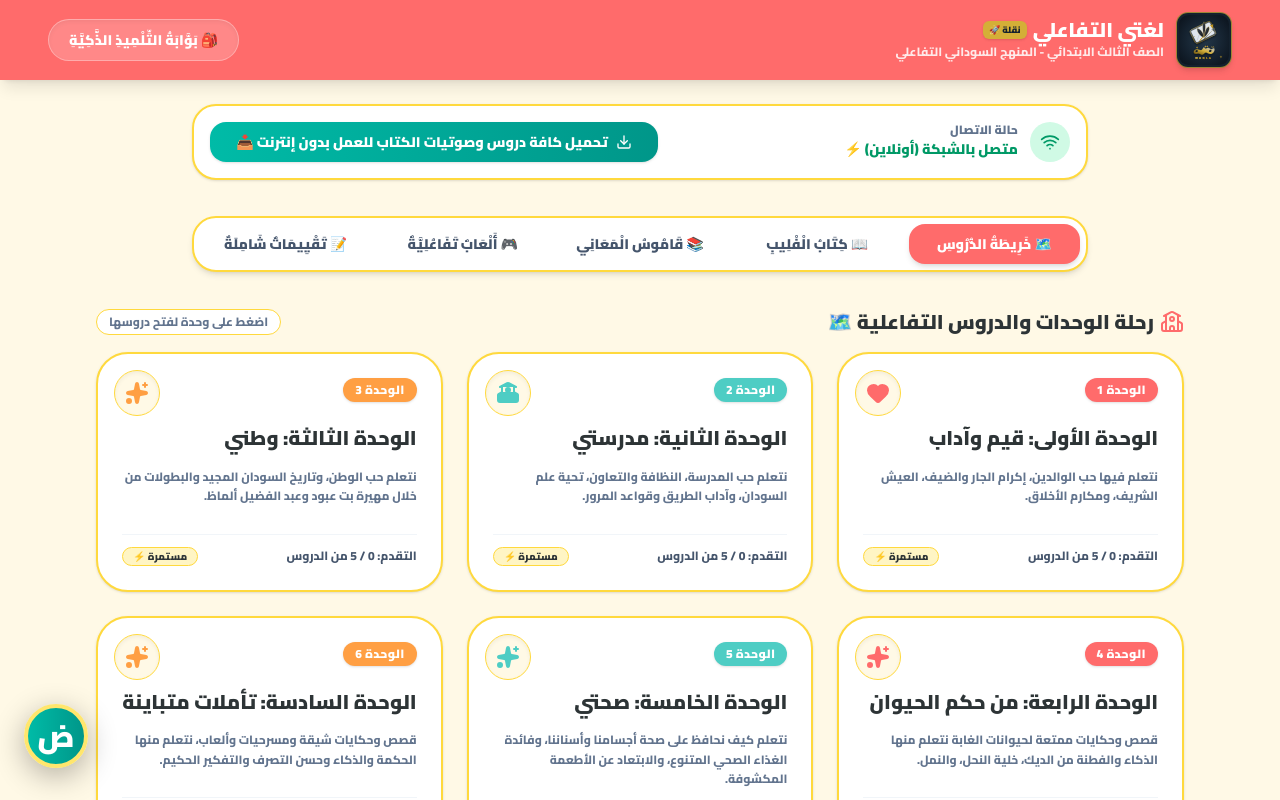
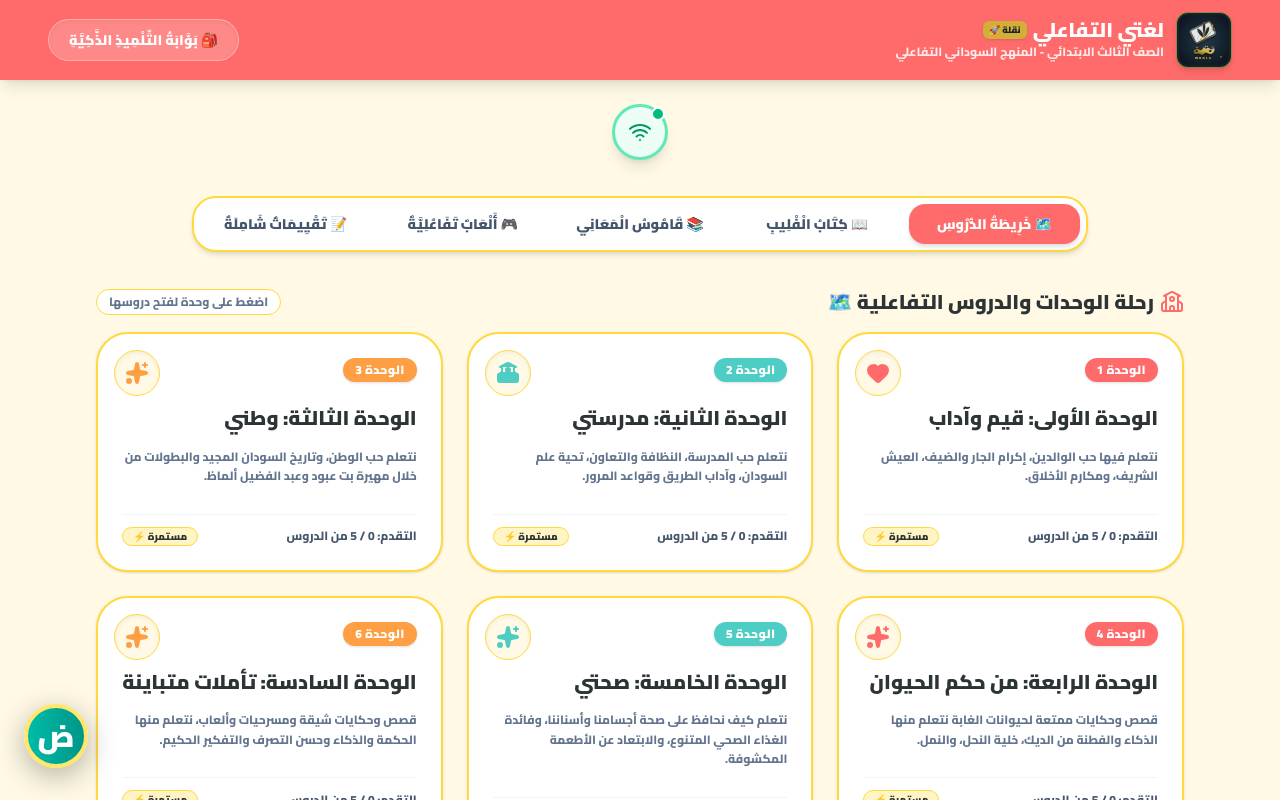
Before and after one commit to almangory/My-Language-Grade-3, a React (Vite) app: page / in a window 1280 px wide. Shown: the top 800 px of the page. Built offline with nearby package versions, Linux system fonts and the light colour scheme.

Commit message:
feat: make connection status panel collapsible
Convert the offline connection status panel into a collapsible interface to save screen space, using a pulsing Wi-Fi toggle button.

```diff
--- a/src/App.tsx
+++ b/src/App.tsx
@@ -78,6 +78,7 @@ export default function App() {
       return false;
     }
   });
+  const [showOfflinePanel, setShowOfflinePanel] = useState(false);
 
   // Track browser online status
   useEffect(() => {
@@ -369,18 +370,43 @@ export default function App() {
       {/* Main Container Wrapper */}
       <main className={`${mainTab === 'flipbook' ? 'max-w-none w-full px-2 md:px-6' : 'max-w-6xl w-full mx-auto px-4 md:px-8'} mt-6 flex-1 flex flex-col gap-6`}>
 
-        {/* Offline & Connection Management Panel */}
-        <div className="w-full max-w-4xl mx-auto bg-white p-4 rounded-3xl border-2 border-yellow-border shadow-sm flex flex-col md:flex-row items-center justify-between gap-4 select-none">
+        {/* Offline & Connection Management Panel - Collapsible Wi-Fi Icon Only */}
+        <div className="w-full max-w-4xl mx-auto flex flex-col items-center select-none gap-3">
+          {/* Pulsing Wi-Fi Icon Toggle Button */}
+          <button
+            onClick={() => {
+              setShowOfflinePanel(!showOfflinePanel);
+              playSound('click');
+            }}
+            className={`w-14 h-14 rounded-full flex items-center justify-center shadow-lg transition-all border-3 cursor-pointer hover:scale-110 active:scale-95 relative ${
+              showOfflinePanel
+                ? 'bg-gradient-to-r from-teal-500 to-teal-600 text-white border-yellow-accent'
+                : isOnline
+                  ? 'bg-emerald-50 text-emerald-600 border-emerald-300 hover:bg-emerald-100'
+                  : 'bg-amber-50 text-amber-600 border-amber-300 hover:bg-amber-100 animate-pulse'
+            }`}
+            title="حالة الاتصال والتحميل بدون إنترنت 📡"
+          >
+            {isOnline ? <Wifi className="w-6 h-6" /> : <WifiOff className="w-6 h-6 animate-bounce" />}
+            {/* Status dot indicator */}
+            <span className={`absolute top-0 right-0 w-3.5 h-3.5 rounded-full border-2 border-white ${
+              isOnline ? 'bg-emerald-500' : 'bg-amber-500'
+            }`}></span>
+          </button>
+
+          {/* Expanded panel details */}
+          {showOfflinePanel && (
+            <div className="w-full bg-white p-4 rounded-[28px] border-2 border-yellow-border shadow-md flex flex-col md:flex-row items-center justify-between gap-4 animate-in fade-in slide-in-from-top-3 duration-200">
               {/* Connection Status Badge */}
               <div className="flex items-center gap-3">
                 <div className={`w-10 h-10 rounded-full flex items-center justify-center transition-all ${
-              isOnline ? 'bg-emerald-100 text-emerald-600' : 'bg-amber-100 text-amber-600 animate-pulse'
+                  isOnline ? 'bg-emerald-100 text-emerald-600' : 'bg-amber-100 text-amber-600'
                 }`}>
                   {isOnline ? <Wifi className="w-5 h-5" /> : <WifiOff className="w-5 h-5" />}
                 </div>
                 <div className="text-right">
                   <span className="text-xs font-black text-slate-500 block leading-none">حالة الاتصال</span>
-              <span className={`text-sm font-black ${isOnline ? 'text-emerald-600' : 'text-amber-600 animate-pulse'}`}>
+                  <span className={`text-sm font-black ${isOnline ? 'text-emerald-600' : 'text-amber-600'}`}>
                     {isOnline ? 'متصل بالشبكة (أونلاين) ⚡' : 'تعمل الآن بدون اتصال بالإنترنت (أوفلاين) 📴'}
                   </span>
                 </div>
@@ -456,6 +482,8 @@ export default function App() {
                   </button>
                 )}
               </div>
+            </div>
+          )}
         </div>
 
         {/* Playful top-level tab switchers - Sticky below the header */}
```
Lines whose indentation alone changed are shown as unchanged.
